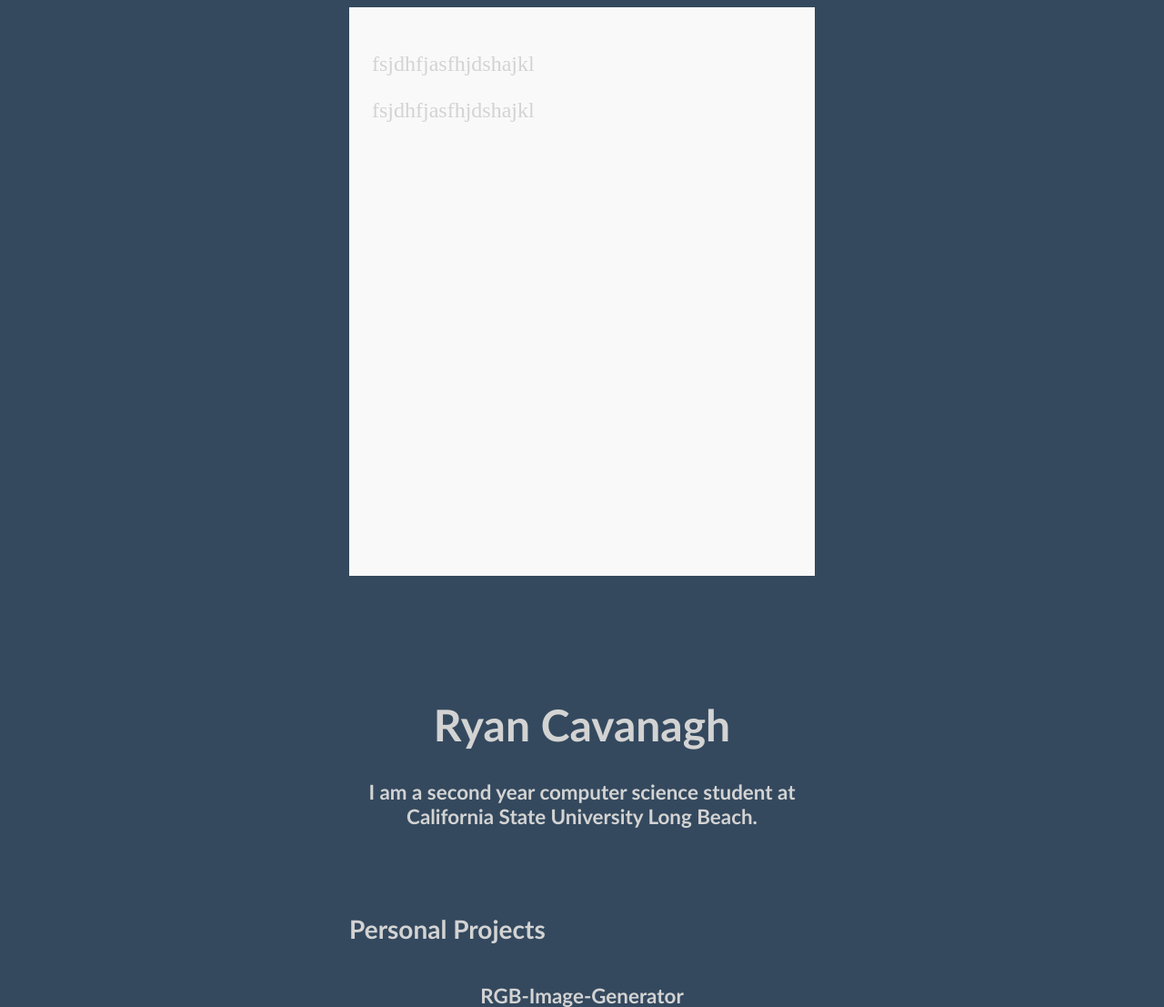
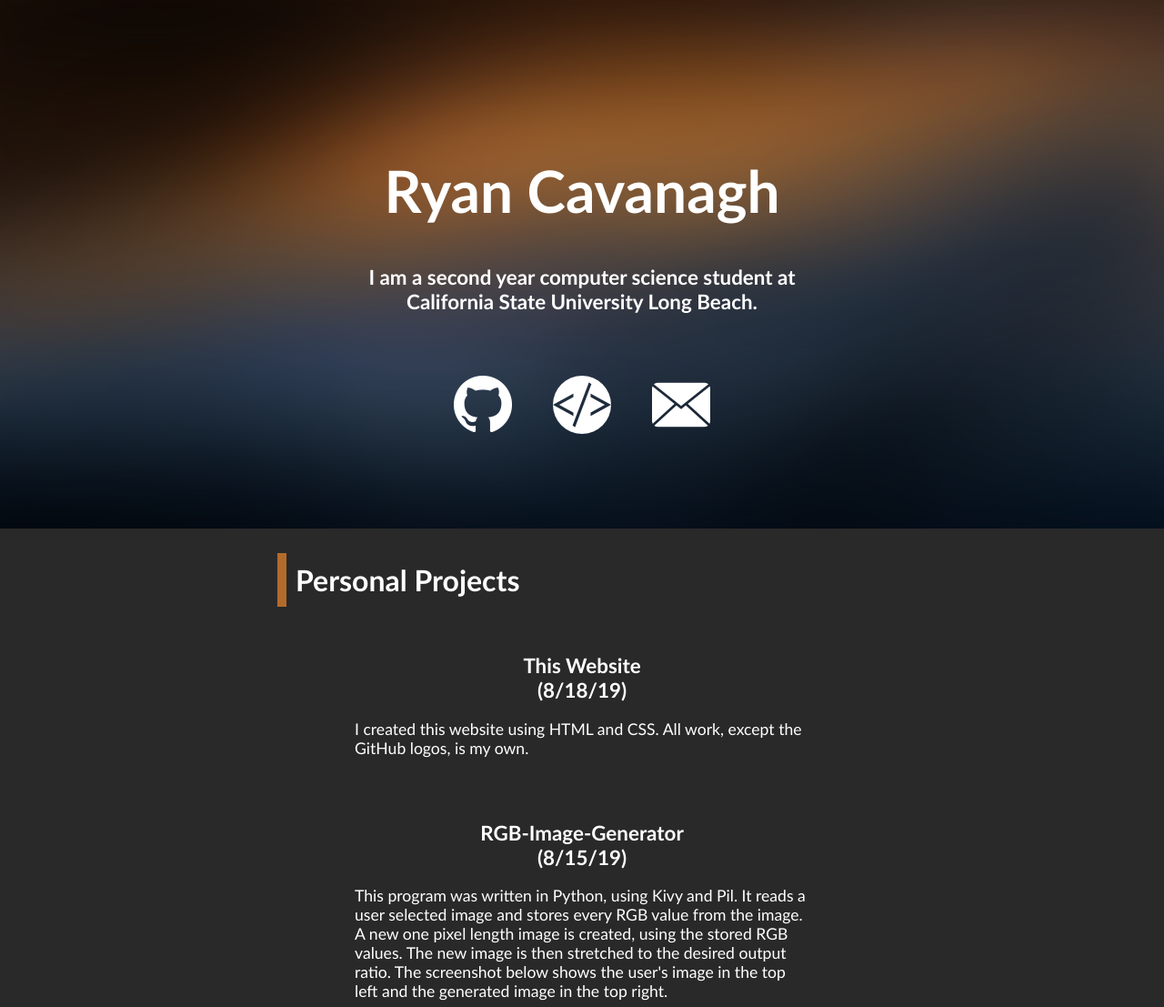
Before and after one commit to ryan-w-c/ryan-w-c.github.io, a plain HTML site: page index.html in a window 1280 px wide. Shown: the top 1107 px of the page at 91% size. Drawn offline with Linux system fonts and the light colour scheme.

Commit message:
Completed website redesign

```diff
--- a/index.html
+++ b/index.html
@@ -6,25 +6,37 @@
     <link rel="stylesheet" type="text/css" href="style.css">
   </head>
   <body>
-    <div>
-      <div class='container'>
-        <p>fsjdhfjasfhjdshajkl</p>
-        <div class="parrallax"</div>
-        <p>fsjdhfjasfhjdshajkl</p>
+    <div class="parallax"</div>
+      <div id="parallaxPadding">
+        <h1 class="header">Ryan Cavanagh</h1>
+        <h2 class='forfontPadding'>I am a second year computer science student at California State University Long Beach.</h2>
+        <div class ='row'>
+          <a href="https://github.com/ryan-w-c" id='gitLink' title="GitHub" alt='GitHub Link' target="_blank"></a>
+          <a href="#projects" id='codeLink' title="Projects" alt='Projects'></a>
+          <a href="#contact" id='mailLink' title="Contact Me" alt='Contact Me'></a>
         </div>
       </div>
-    <div id="alignCenterPadding">
-      <h1 class="header">Ryan Cavanagh</h1>
-      <h2 class='forfont'>I am a second year computer science student at California State University Long Beach.</h2>
     </div>
     <div id="alignLeft">
-      <h2 class='proj'>Personal Projects</h2>
+      <h2 class='proj' id='projects'>Personal Projects</h2>
+    </div>
+    <div class='widthFormat'>
+      <div id='alignCenter'>
+        <h2 class ='forfont' id='pads'>This Website<br>(8/18/19)</h2>
+      </div>
+      <div id="alignLeft">
+        <p class='pad'>I created this website using HTML and CSS. All work, except the GitHub logos, is my own.</p>
       </div>
       <div id='alignCenter'>
         <h2 class ='forfont'>RGB-Image-Generator<br>(8/15/19)</h2>
       </div>
       <div id="alignLeft">
-      <p>This program was written in Python, using Kivy and Pil. It reads a user selected image and stores ever RGB value from the image. A new one pixel length image is created, using the stored RGB values. The new image is then stretched to the desired output ratio.</p>
+        <p>This program was written in Python, using Kivy and Pil. It reads a user selected image and stores every RGB value from the image. A new one pixel length image is created, using the stored RGB values. The new image is then stretched to the desired output ratio. The screenshot below shows the user's image in the top left and the generated image in the top right.</p>
+        <img src="img/rgbPic.png" alt="Program screenshot" style="width:100%; max-width: 500px; height:auto; margin: auto; display: block;">
+        <p class="links">
+          <a href="https://github.com/ryan-w-c/RGB-Image-Generator" class='outlink' title="View on GitHub" target="_blank">View on GitHub</a>
+          <a href="https://github.com/ryan-w-c/RGB-Image-Generator/releases/download/v1.0.0/RGB-Image_Generator.zip" class='outlink' title="Download Zip">Download Zip (Windows)</a>
+        </p>
       </div>
       <div id='alignCenter'>
         <h2 class ='forfont'>Tic Tac Toe<br>(4/10/19)</h2>
@@ -33,8 +45,21 @@
         <p>This game was created in Unity and written in C#. It is a basic 3-in-a-row or 5-in-a-row, turn based, tic tac toe game.</p>
       </div>
       <div id='alignCenter'>
-      <iframe frameborder="0" src="https://itch.io/embed/393915?border_width=0&amp;bg_color=D3D3D3" width="206" height="165"></iframe>
+        <img src="img/tictactoe.png" alt="Program screenshot" style="width:100%; max-width: 500px; height:auto; margin: auto; display: block;">
+        <p class="links">
+          <a href="https://github.com/ryan-w-c/TicTacToe" class='outlink' title="View on GitHub" target="_blank">View on GitHub</a>
+          <a href="https://ryan-w-c.itch.io/tic-tac-toe" class='outlink' title="Play on itch.io" target="_blank">Play on itch.io</a>
+        </p>
+      </div>
+    </div>
+    <div id="alignLeft">
+      <h2 class='proj'>Contact Me</h2>
+    </div>
+    <div id='contact'>
+      <h2 class ='forfont' id='alignCenter'>
+        <img src="img/mailWhite.png" style="vertical-align:middle; padding-right: 20px;" alt="Program screenshot">
+        cavanaghryan1@gmail.com
+      </h2>
     </div>
   </body>
-  </div>
 </html>
--- a/style.css
+++ b/style.css
@@ -1,65 +1,183 @@
 body{
-  padding: 25;
-  background-color: #34495E;
-  color: lightgray;
-  width: 80%;
-  margin-left:auto;
-  margin-right:auto;
-  max-width: 40%
+  margin-left: 0;
+  margin-right: 0;
+  margin-top: 0;
+  margin-bottom: 50px;
+  background-color: #292929;
+  color: white;
 }
 
-.container{
-  max-width: 960px;
-  margin: 0 auto;
-  background: #f9f9f9;
-  font-size: 24px;
-  padding: 25px;
+#pads{
+  padding-top: 25px;
 }
 
-.parrallax{
-  background: url('img/bluelines.png') no-repeat center;
+p{
+  font-size: 110%;
+}
+
+p.links{
+  text-align: center;
+  padding-bottom: 50px;
+}
+
+p.pad{
+  padding-bottom: 50px;
+}
+
+.outlink:link, .outlink:visited {
+  background-color: #B36B2B;
+  color: white;
+  padding: 14px 25px;
+  text-align: center;
+  text-decoration: none;
+  display: inline-block;
+}
+
+.outlink:hover, .outlink:active {
+  background-color: #2D3B4F;
+}
+
+.widthFormat{
+  color: white;
+  margin-left: auto;
+  margin-right: auto;
+  padding-left: 20px;
+  padding-right: 20px;
+  max-width: 500px;
+}
+
+.parallax{
+  background: url('img/gradient3.png') no-repeat center;
   background-size: cover;
+  background-position: center;
   background-attachment: fixed;
-  height: 500px;
+  text-align: center;
+}
+
+
+.row {
+  margin: auto;
+  height: auto;
+  width: 312px;
+  padding-bottom: 40px;
+}
+
+#gitLink{
+  margin: auto;
+  padding-right: 30px;
+  width: 64px;
+  height: 64px;
+  float: left;
+  display: block;
+  background: transparent url('img/githubCatMed.png') center top no-repeat;
+}
+
+#gitLink:hover{
+  background-image: url('img/githubCatMedDark.png');
+}
+
+#codeLink{
+  margin: auto;
+  padding-left: 30px;
+  padding-right: 30px;
+  float: left;
+  width: 64px;
+  height: 64px;
+  display: block;
+  background: transparent url('img/codeWhite.png') center top no-repeat;
+}
+
+#codeLink:hover{
+  background-image: url('img/codeBlack.png');
+}
+
+#mailLink{
+  margin: auto;
+  padding-left: 30px;
+  float: left;
+  width: 64px;
+  height: 64px;
+  display: block;
+  background: transparent url('img/mailWhite.png') center top no-repeat;
+}
+
+#mailLink:hover{
+  background-image: url('img/mailBlack.png');
 }
 
 h1.header{
-  font-family: 'Trebuchet MS', 'Lucida Sans Unicode', 'Lucida Grande', 'Lucida Sans', Arial, sans-serif;
-  color: lightgray;
-  font-size: 300%
+  font-family: 'Trebuchet MS';
+  font-size: 400%;
+  margin-left:auto;
+  margin-right:auto;
+  max-width: 80%;
+}
+
+h2.forfontPadding{
+  font-size: 140%;
+  margin-left:auto;
+  margin-right:auto;
+  max-width: 500px;
+  padding-bottom: 50px;
+  padding-left: 20px;
+  padding-right: 20px;
 }
 
 h2.forfont{
-  font-size: 140%
+  font-size: 140%;
+  margin-left:auto;
+  margin-right:auto;
+  max-width: 500px;
+  padding-left: 20px;
+  padding-right: 20px;
 }
 
 h2.proj{
-  padding-bottom: 20px;
-  font-size: 175%
+  padding-top: 10px;
+  padding-left: 10px;
+  padding-bottom: 10px;
+  font-size: 200%;
+  border-left-style: solid;
+  color: white;
+  margin-left:auto;
+  margin-right:auto;
+  border-width: 10px;
+  border-color: #B36B2B;
+  max-width: 650px;
 }
 
-a[target]{
-  color: gray;
+#RGBScreenshot{
+  background-image: url('img/rgbPic.png') no-repeat center;
+  background-size: fixed;
+  width: 45px;
+  height: 45px;
 }
 
-a:hover{
-  color: white;
-  background-color: skyblue;
+#githubPadding{
+  padding-top: 5%;
 }
 
 #alignCenterPadding{
   text-align: center;
-  padding-top: 20%;
+  padding-top: 10%;
+  font-family: 'Trebuchet MS';
+}
+
+#parallaxPadding{
+  color: white;
+  text-align: center;
+  padding-top: 10%;
   padding-bottom: 10%;
-  font-family: 'Trebuchet MS', 'Lucida Sans Unicode', 'Lucida Grande', 'Lucida Sans', Arial, sans-serif;
+  font-family: 'Trebuchet MS';
 }
+
 
 #alignCenter{
   text-align: center;
-  font-family: 'Trebuchet MS', 'Lucida Sans Unicode', 'Lucida Grande', 'Lucida Sans', Arial, sans-serif;
+  font-family: 'Trebuchet MS';
 }
 
 #alignLeft{
   text-align: left;
-  font-family: 'Trebuchet MS', 'Lucida Sans Unicode', 'Lucida Grande', 'Lucida Sans', Arial, sans-serif;
+  font-family: 'Trebuchet MS';
 }
```
Also changed, not shown: bluelines.png (deleted), img/codeBlack.png (added), img/codeWhite.png (added), img/githubCatMed.png (added), img/githubCatMedDark.png (added), img/gradient3.png (added), img/mailBlack.png (added), img/mailWhite.png (added), img/rgbPic.png (added), img/tictactoe.png (added). Lines whose indentation alone changed are shown as unchanged.
